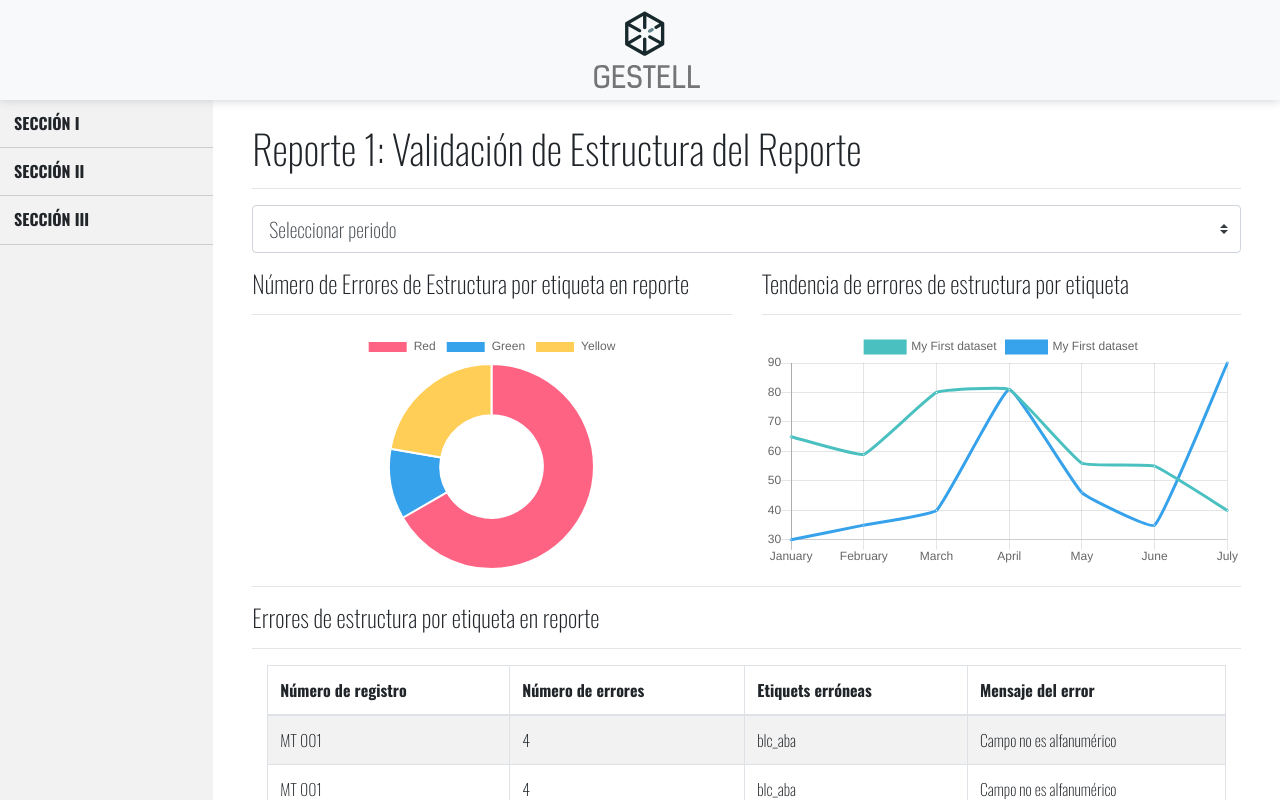
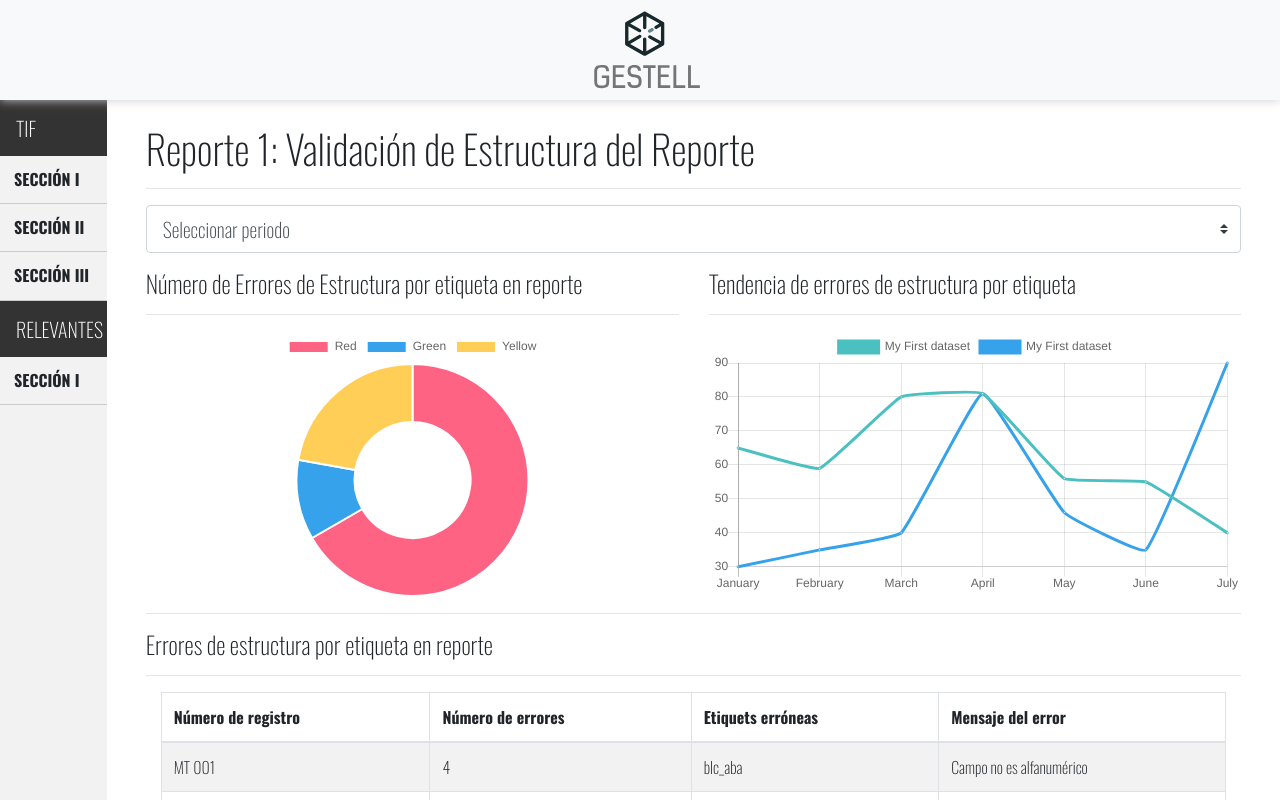
Before and after one commit to axelobscura/usd-tools, a React (Create React App) app: page / in a window 1280 px wide. Shown: the top 800 px of the page. Built offline with nearby package versions, Linux system fonts and the light colour scheme; what @amcharts/amcharts4 would draw is missing.

Commit message:
Secciones

```diff
--- a/src/App.js
+++ b/src/App.js
@@ -34,10 +34,10 @@ function App() {
         <Header />
         <Container fluid={true} className="p-0 m-0">
           <Row className="p-0 m-0">
-            <Col xs={2} md={2} className="menulateral p-0 m-0">
+            <Col xs={1} md={1} className="menulateral p-0 m-0">
               <MenuLateral />
             </Col>
-            <Col xs={10} md={10} className="p-4 m-0">
+            <Col xs={11} md={11} className="p-4 m-0">
               <Switch>
                 <Route exact path="/" component={Seccion1Reporte1} />
                 <Route exact path="/seccion-uno-reporte-dos" component={Seccion1Reporte2} />
--- a/src/components/MenuLateral.css
+++ b/src/components/MenuLateral.css
@@ -26,7 +26,7 @@
     margin-left: 20px;
     display: none;
     position: absolute;
-    left: 218px;
+    left: 100px;
     width: 300px;
     top: 0;
     background: #f2f2f2;
--- a/src/components/MenuLateral.js
+++ b/src/components/MenuLateral.js
@@ -7,6 +7,7 @@ function MenuLateral() {
     return (
         <>
             <ul className="MenuLateral">
+                <h5 className="p-3 m-0" style={{background: '#333',color: '#fff'}}>TIF</h5>
                 <li>
                     <h3>SECCIÓN I</h3>
                     <ul>
@@ -36,7 +37,16 @@ function MenuLateral() {
                         <li><Link to="/seccion-tres-reporte-cinco"><b>Reporte 14</b><br />Análisis de registros en Reporte de Transferencias Internacionales de Fondos (TIF)  enviadas de acuerdo a Geografía "destino"</Link></li>
                     </ul>
                 </li>
-                <li></li>
+                <h5 className="p-3 m-0" style={{background: '#333',color: '#fff'}}>RELEVANTES</h5>
+                <li>
+                    <h3>SECCIÓN I</h3>
+                    <ul>
+                        <li><Link to="/seccion-tres-reporte-uno"><b>Reporte 1</b><br />Visualizador de Campos y Registros</Link></li>
+                        <li><Link to="/seccion-tres-reporte-dos"><b>Reporte 2</b><br />Validación de Columnas</Link></li>
+                        <li><Link to="/seccion-tres-reporte-tres"><b>Reporte 3</b><br />Errores en Curp/RFC</Link></li>
+                        <li><Link to="/seccion-tres-reporte-cuatro"><b>Reporte 4</b><br />Análisis de registros en reporte de Transferencias Internacionales de Fondos (TIF) de acuerdo a Montos</Link></li>
+                    </ul>
+                </li>
                 <li></li>
                 <li></li>
             </ul>
--- a/src/components/dashboards/Seccion1Reporte1.js
+++ b/src/components/dashboards/Seccion1Reporte1.js
@@ -12,7 +12,7 @@ function Seccion1Reporte1() {
     return (
         <>
             <Titulo texto="Reporte 1: Validación de Estructura del Reporte" />
-            <Container>
+            <Container fluid={true}>
                 <Row>
                     <Col>
                         <Form.Group style={{ width: '100%' }}>
--- a/src/components/dashboards/Seccion2Reporte4.js
+++ b/src/components/dashboards/Seccion2Reporte4.js
@@ -14,7 +14,7 @@ function Seccion2Reporte4() {
     return (
         <>
             <Titulo texto="Reporte 9: Análisis de registros de envío en reporte de Transferencias Internacionales de Fondos (TIF) por ordenante y destinatario" />
-            <Container>
+            <Container fluid={true}>
                 <Row>
                     <Col>
                         <h4><span className="lnr lnr-chevron-right"></span> Ordenantes y destinatarios reportados más de una vez</h4>
--- a/src/components/dashboards/Titulo/Titulo.js
+++ b/src/components/dashboards/Titulo/Titulo.js
@@ -6,7 +6,7 @@ import Col from 'react-bootstrap/Col';
 function Titulo(props) {
     return (
         <>
-            <Container>
+            <Container fluid={true}>
                 <Row>
                     <Col>
                         <h1>{props.texto}</h1>
```
